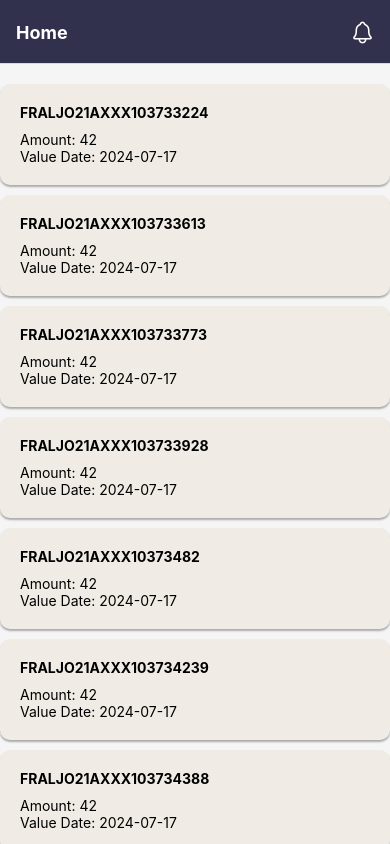
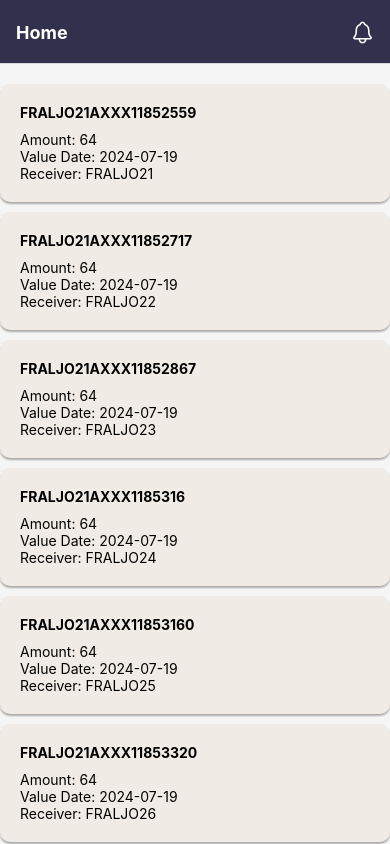
Before and after one commit to mjaber5/jomopay, a React Native app: screen /Home in a window 390 px wide. Built offline with nearby package versions, Linux system fonts and the light colour scheme.

Commit message:
add get and post disputes

```diff
--- /dev/null
+++ b/components/helper/constant/urls.js
@@ -0,0 +1,2 @@
+const apiKey = 'http://141.147.32.152:11443/api/dmm/v1.0/';
+const base_auth = 'RlJBTEowMjdBWFhYOjEyMzQ1Njc4';
--- a/components/screens/HomeScreen.js
+++ b/components/screens/HomeScreen.js
@@ -17,6 +17,7 @@ export default function HomeScreen() {
       <Text style={styles.cardTitle}>{item.MESSAGE_ID}</Text>
       <Text>Amount: {item.AMOUNT}</Text>
       <Text>Value Date: {item.VALUE_DATE}</Text>
+      <Text>Receiver: {item.RECEIVER_BIC}</Text>
     </TouchableOpacity>
   );
 
--- a/components/screens/NotificationScreen.js
+++ b/components/screens/NotificationScreen.js
@@ -1,11 +1,45 @@
-import React from 'react';
-import { View, Text, StyleSheet } from 'react-native';
+import { View, Text, StyleSheet, FlatList } from 'react-native';
 import appColor from '../../util/app_colors';
+import { useState, useEffect } from 'react';
 
 const NotificationScreen = () => {
+  const [disputes, setDisputes] = useState([]);
+
+  useEffect(() => {
+    const requestOptions = {
+      method: "GET",
+      headers: {
+        "Content-Type": "application/json",
+        "Authorization": "Basic RlJBTEpPMjdBWFhYOjEyMzQ1Njc4"
+      }
+    };
+    fetch("http://141.147.32.152:11443/api/dmm/v1.0/disputes", requestOptions)
+      .then(response => response.json())
+      .then(data => {
+        setDisputes(data.disputes || []);
+        console.log(data);
+      })
+      .catch(error => {
+        console.error('Error fetching disputes:', error);
+      });
+  }, []);
+  const renderDisputeItem = ({ item }) => (
+    <View style={styles.itemContainer}>
+      <Text style={styles.itemText}>Reference: {item.reference}</Text>
+      <Text style={styles.itemText}>Category: {item.disputeCategory}</Text>
+      <Text style={styles.itemText}>Subject: {item.subject}</Text>
+      <Text style={styles.itemText}>Amount: {item.amount.value} {item.amount.currency}</Text>
+      <Text style={styles.itemText}>Status: {item.status}</Text>
+    </View>
+  );
+
   return (
     <View style={styles.container}>
-      <Text style={styles.text}>Notifications</Text>
+      <FlatList
+        data={disputes}
+        renderItem={renderDisputeItem}
+        keyExtractor={item => item.reference} // Ensure you have a unique key for each item
+      />
     </View>
   );
 };
@@ -13,14 +47,16 @@ const NotificationScreen = () => {
 const styles = StyleSheet.create({
   container: {
     flex: 1,
-    justifyContent: 'center',
-    alignItems: 'center',
     backgroundColor: appColor.backgroundColor,
   },
-  text: {
-    fontSize: 24,
+  itemContainer: {
+    padding: 10,
+    borderBottomWidth: 1,
+    borderBottomColor: '#ccc',
+  },
+  itemText: {
+    fontSize: 18,
     color: appColor.textColor,
-    textAlign: 'center',
   },
 });
 
--- a/util/data.json
+++ b/util/data.json
@@ -1,10 +1,10 @@
 [
   {
     "MSG_TYPE": "pacs.008.001.08",
-    "MESSAGE_ID": "FRALJO21AXXX103733224",
-    "TRANS_ID": "FRALJO21AXXX103733224",
-    "AMOUNT": 42.00,
-    "VALUE_DATE": "2024-07-17",
+    "MESSAGE_ID": "FRALJO21AXXX11852559",
+    "TRANS_ID": "FRALJO21AXXX11852559",
+    "AMOUNT": 64.00,
+    "VALUE_DATE": "2024-07-19",
     "SENDER_BIC": "FRALJO27",
     "RECEIVER_BIC": "FRALJO21",
     "CURR_CODE": "JOD",
@@ -12,10 +12,10 @@
   },
   {
     "MSG_TYPE": "pacs.008.001.08",
-    "MESSAGE_ID": "FRALJO21AXXX103733613",
-    "TRANS_ID": "FRALJO21AXXX103733613",
-    "AMOUNT": 42.00,
-    "VALUE_DATE": "2024-07-17",
+    "MESSAGE_ID": "FRALJO21AXXX11852717",
+    "TRANS_ID": "FRALJO21AXXX11852717",
+    "AMOUNT": 64.00,
+    "VALUE_DATE": "2024-07-19",
     "SENDER_BIC": "FRALJO27",
     "RECEIVER_BIC": "FRALJO22",
     "CURR_CODE": "JOD",
@@ -23,10 +23,10 @@
   },
   {
     "MSG_TYPE": "pacs.008.001.08",
-    "MESSAGE_ID": "FRALJO21AXXX103733773",
-    "TRANS_ID": "FRALJO21AXXX103733773",
-    "AMOUNT": 42.00,
-    "VALUE_DATE": "2024-07-17",
+    "MESSAGE_ID": "FRALJO21AXXX11852867",
+    "TRANS_ID": "FRALJO21AXXX11852867",
+    "AMOUNT": 64.00,
+    "VALUE_DATE": "2024-07-19",
     "SENDER_BIC": "FRALJO27",
     "RECEIVER_BIC": "FRALJO23",
     "CURR_CODE": "JOD",
@@ -34,10 +34,10 @@
   },
   {
     "MSG_TYPE": "pacs.008.001.08",
-    "MESSAGE_ID": "FRALJO21AXXX103733928",
-    "TRANS_ID": "FRALJO21AXXX103733928",
-    "AMOUNT": 42.00,
-    "VALUE_DATE": "2024-07-17",
+    "MESSAGE_ID": "FRALJO21AXXX1185316",
+    "TRANS_ID": "FRALJO21AXXX1185316",
+    "AMOUNT": 64.00,
+    "VALUE_DATE": "2024-07-19",
     "SENDER_BIC": "FRALJO27",
     "RECEIVER_BIC": "FRALJO24",
     "CURR_CODE": "JOD",
@@ -45,10 +45,10 @@
   },
   {
     "MSG_TYPE": "pacs.008.001.08",
-    "MESSAGE_ID": "FRALJO21AXXX10373482",
-    "TRANS_ID": "FRALJO21AXXX10373482",
-    "AMOUNT": 42.00,
-    "VALUE_DATE": "2024-07-17",
+    "MESSAGE_ID": "FRALJO21AXXX11853160",
+    "TRANS_ID": "FRALJO21AXXX11853160",
+    "AMOUNT": 64.00,
+    "VALUE_DATE": "2024-07-19",
     "SENDER_BIC": "FRALJO27",
     "RECEIVER_BIC": "FRALJO25",
     "CURR_CODE": "JOD",
@@ -56,10 +56,10 @@
   },
   {
     "MSG_TYPE": "pacs.008.001.08",
-    "MESSAGE_ID": "FRALJO21AXXX103734239",
-    "TRANS_ID": "FRALJO21AXXX103734239",
-    "AMOUNT": 42.00,
-    "VALUE_DATE": "2024-07-17",
+    "MESSAGE_ID": "FRALJO21AXXX11853320",
+    "TRANS_ID": "FRALJO21AXXX11853320",
+    "AMOUNT": 64.00,
+    "VALUE_DATE": "2024-07-19",
     "SENDER_BIC": "FRALJO27",
     "RECEIVER_BIC": "FRALJO26",
     "CURR_CODE": "JOD",
@@ -67,10 +67,10 @@
   },
   {
     "MSG_TYPE": "pacs.008.001.08",
-    "MESSAGE_ID": "FRALJO21AXXX103734388",
-    "TRANS_ID": "FRALJO21AXXX103734388",
-    "AMOUNT": 42.00,
-    "VALUE_DATE": "2024-07-17",
+    "MESSAGE_ID": "FRALJO21AXXX11853461",
+    "TRANS_ID": "FRALJO21AXXX11853461",
+    "AMOUNT": 64.00,
+    "VALUE_DATE": "2024-07-19",
     "SENDER_BIC": "FRALJO27",
     "RECEIVER_BIC": "FRALJO27",
     "CURR_CODE": "JOD",
@@ -78,10 +78,10 @@
   },
   {
     "MSG_TYPE": "pacs.008.001.08",
-    "MESSAGE_ID": "FRALJO21AXXX103734540",
-    "TRANS_ID": "FRALJO21AXXX103734540",
-    "AMOUNT": 42.00,
-    "VALUE_DATE": "2024-07-17",
+    "MESSAGE_ID": "FRALJO21AXXX11853605",
+    "TRANS_ID": "FRALJO21AXXX11853605",
+    "AMOUNT": 64.00,
+    "VALUE_DATE": "2024-07-19",
     "SENDER_BIC": "FRALJO27",
     "RECEIVER_BIC": "FRALJO28",
     "CURR_CODE": "JOD",
@@ -89,10 +89,10 @@
   },
   {
     "MSG_TYPE": "pacs.008.001.08",
-    "MESSAGE_ID": "FRALJO21AXXX103734695",
-    "TRANS_ID": "FRALJO21AXXX103734695",
-    "AMOUNT": 42.00,
-    "VALUE_DATE": "2024-07-17",
+    "MESSAGE_ID": "FRALJO21AXXX11853747",
+    "TRANS_ID": "FRALJO21AXXX11853747",
+    "AMOUNT": 64.00,
+    "VALUE_DATE": "2024-07-19",
     "SENDER_BIC": "FRALJO27",
     "RECEIVER_BIC": "FRALJO29",
     "CURR_CODE": "JOD",
@@ -100,10 +100,10 @@
   },
   {
     "MSG_TYPE": "pacs.008.001.08",
-    "MESSAGE_ID": "FRALJO21AXXX103734849",
-    "TRANS_ID": "FRALJO21AXXX103734849",
-    "AMOUNT": 42.00,
-    "VALUE_DATE": "2024-07-17",
+    "MESSAGE_ID": "FRALJO21AXXX11853903",
+    "TRANS_ID": "FRALJO21AXXX11853903",
+    "AMOUNT": 64.00,
+    "VALUE_DATE": "2024-07-19",
     "SENDER_BIC": "FRALJO27",
     "RECEIVER_BIC": "FRALJO30",
     "CURR_CODE": "JOD",
@@ -111,10 +111,10 @@
   },
   {
     "MSG_TYPE": "pacs.008.001.08",
-    "MESSAGE_ID": "FRALJO21AXXX10373510",
-    "TRANS_ID": "FRALJO21AXXX10373510",
-    "AMOUNT": 42.00,
-    "VALUE_DATE": "2024-07-17",
+    "MESSAGE_ID": "FRALJO21AXXX1185447",
+    "TRANS_ID": "FRALJO21AXXX1185447",
+    "AMOUNT": 64.00,
+    "VALUE_DATE": "2024-07-19",
     "SENDER_BIC": "FRALJO27",
     "RECEIVER_BIC": "FRALJO31",
     "CURR_CODE": "JOD",
@@ -122,10 +122,10 @@
   },
   {
     "MSG_TYPE": "pacs.008.001.08",
-    "MESSAGE_ID": "FRALJO21AXXX103735165",
-    "TRANS_ID": "FRALJO21AXXX103735165",
-    "AMOUNT": 42.00,
-    "VALUE_DATE": "2024-07-17",
+    "MESSAGE_ID": "FRALJO21AXXX11854205",
+    "TRANS_ID": "FRALJO21AXXX11854205",
+    "AMOUNT": 64.00,
+    "VALUE_DATE": "2024-07-19",
     "SENDER_BIC": "FRALJO27",
     "RECEIVER_BIC": "FRALJO32",
     "CURR_CODE": "JOD",
@@ -133,10 +133,10 @@
   },
   {
     "MSG_TYPE": "pacs.008.001.08",
-    "MESSAGE_ID": "FRALJO21AXXX103735424",
-    "TRANS_ID": "FRALJO21AXXX103735424",
-    "AMOUNT": 42.00,
-    "VALUE_DATE": "2024-07-17",
+    "MESSAGE_ID": "FRALJO21AXXX11854347",
+    "TRANS_ID": "FRALJO21AXXX11854347",
+    "AMOUNT": 64.00,
+    "VALUE_DATE": "2024-07-19",
     "SENDER_BIC": "FRALJO27",
     "RECEIVER_BIC": "FRALJO33",
     "CURR_CODE": "JOD",
@@ -144,10 +144,10 @@
   },
   {
     "MSG_TYPE": "pacs.008.001.08",
-    "MESSAGE_ID": "FRALJO21AXXX103735605",
-    "TRANS_ID": "FRALJO21AXXX103735605",
-    "AMOUNT": 42.00,
-    "VALUE_DATE": "2024-07-17",
+    "MESSAGE_ID": "FRALJO21AXXX11854490",
+    "TRANS_ID": "FRALJO21AXXX11854490",
+    "AMOUNT": 64.00,
+    "VALUE_DATE": "2024-07-19",
     "SENDER_BIC": "FRALJO27",
     "RECEIVER_BIC": "FRALJO34",
     "CURR_CODE": "JOD",
@@ -155,10 +155,10 @@
   },
   {
     "MSG_TYPE": "pacs.008.001.08",
-    "MESSAGE_ID": "FRALJO21AXXX103735755",
-    "TRANS_ID": "FRALJO21AXXX103735755",
-    "AMOUNT": 42.00,
-    "VALUE_DATE": "2024-07-17",
+    "MESSAGE_ID": "FRALJO21AXXX11854632",
+    "TRANS_ID": "FRALJO21AXXX11854632",
+    "AMOUNT": 64.00,
+    "VALUE_DATE": "2024-07-19",
     "SENDER_BIC": "FRALJO27",
     "RECEIVER_BIC": "FRALJO35",
     "CURR_CODE": "JOD",
@@ -166,10 +166,10 @@
   },
   {
     "MSG_TYPE": "pacs.008.001.08",
-    "MESSAGE_ID": "FRALJO21AXXX103735906",
-    "TRANS_ID": "FRALJO21AXXX103735906",
-    "AMOUNT": 42.00,
-    "VALUE_DATE": "2024-07-17",
+    "MESSAGE_ID": "FRALJO21AXXX11854777",
+    "TRANS_ID": "FRALJO21AXXX11854777",
+    "AMOUNT": 64.00,
+    "VALUE_DATE": "2024-07-19",
     "SENDER_BIC": "FRALJO27",
     "RECEIVER_BIC": "FRALJO36",
     "CURR_CODE": "JOD",
@@ -177,35 +177,13 @@
   },
   {
     "MSG_TYPE": "pacs.008.001.08",
-    "MESSAGE_ID": "FRALJO21AXXX10373658",
-    "TRANS_ID": "FRALJO21AXXX10373658",
-    "AMOUNT": 42.00,
-    "VALUE_DATE": "2024-07-17",
+    "MESSAGE_ID": "FRALJO21AXXX11854919",
+    "TRANS_ID": "FRALJO21AXXX11854919",
+    "AMOUNT": 64.00,
+    "VALUE_DATE": "2024-07-19",
     "SENDER_BIC": "FRALJO27",
     "RECEIVER_BIC": "FRALJO37",
     "CURR_CODE": "JOD",
     "RESULT_DESCRIPTION": "Success"
-  },
-  {
-    "MSG_TYPE": "pacs.008.001.08",
-    "MESSAGE_ID": "FRALJO21AXXX103736212",
-    "TRANS_ID": "FRALJO21AXXX103736212",
-    "AMOUNT": 42.00,
-    "VALUE_DATE": "2024-07-17",
-    "SENDER_BIC": "FRALJO27",
-    "RECEIVER_BIC": "FRALJO38",
-    "CURR_CODE": "JOD",
-    "RESULT_DESCRIPTION": "Success"
-  },
-  {
-    "MSG_TYPE": "pacs.008.001.08",
-    "MESSAGE_ID": "FRALJO21AXXX103736362",
-    "TRANS_ID": "FRALJO21AXXX103736362",
-    "AMOUNT": 36.00,
-    "VALUE_DATE": "2024-07-17",
-    "SENDER_BIC": "FRALJO27",
-    "RECEIVER_BIC": "FRALJO21",
-    "CURR_CODE": "JOD",
-    "RESULT_DESCRIPTION": "Success"
   }
 ]
```
Also changed, not shown: components/helper/data/get-distpute.js (added, +19 -0 lines), components/helper/data/open-dispute.js (added, +31 -0 lines), components/screens/RequestConfirmation.js (+58 -3 lines), components/screens/DisputeScreen.js (added).
